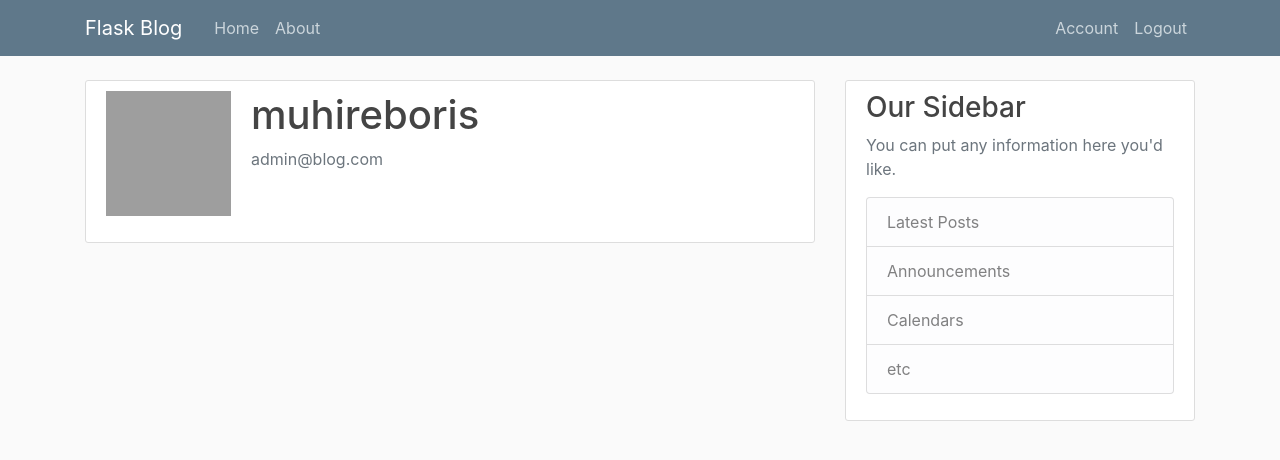
After one commit to bihire/flask_blog, a Flask app: page /account in a window 1280 px wide. The commit adds this page. Shown: the top 460 px of the page. Run offline with Flask 2, Linux system fonts and the light colour scheme; a user stored in the database is signed in; some libraries are stand-ins or nearby versions; grey boxes are pictures that could not be loaded.

Commit message:
authentication user

```diff
--- a/flask_blog/__init__.py
+++ b/flask_blog/__init__.py
@@ -1,6 +1,8 @@
 from flask import Flask
 from flask_sqlalchemy import SQLAlchemy
 from flask_bcrypt import Bcrypt
+from flask_login import LoginManager
+
 app = Flask(__name__)
 
 app.config['SECRET_KEY'] = '93d76c3d2188e4980071b1198473d790'
@@ -8,5 +10,8 @@
 
 bcrypt = Bcrypt(app)
 db = SQLAlchemy(app)
+login_manager = LoginManager(app)
+login_manager.login_view = 'login'
+login_manager.login_message_category = 'info'
 
 from flask_blog import routes
--- a/flask_blog/routes.py
+++ b/flask_blog/routes.py
@@ -1,7 +1,8 @@
-from flask import render_template, url_for, flash, redirect
+from flask import render_template, url_for, flash, redirect, request
 from flask_blog import app, db, bcrypt
 from flask_blog.forms import RegistrationForm, LoginForm
 from flask_blog.models import User, Post
+from flask_login import login_user, current_user, logout_user, login_required
 
 
 posts=[
@@ -32,13 +33,15 @@
 
 @app.route("/register", methods=['GET','POST'])
 def register():
+    if current_user.is_authenticated:
+        return redirect(url_for('home'))
     form = RegistrationForm()
     if form.validate_on_submit():
         hashed_password = bcrypt.generate_password_hash(form.password.data).decode('utf-8')
         user = User(
             username=form.username.data,
             email=form.email.data,
-            # image_file=form.image_file.data,
+            image_file=form.image_file.data,
             password=hashed_password
         )
         db.session.add(user)
@@ -50,11 +53,28 @@
 
 @app.route("/login", methods=['GET', 'POST'])
 def login():
+
+    if current_user.is_authenticated:
+        return redirect(url_for('home'))
     form = LoginForm()
     if form.validate_on_submit():
-        if form.email.data == 'admin@blog.com' and form.password.data == '123456789':
-            flash('you have been logged in!', 'success')
-            return redirect(url_for('home'))
+        user = User.query.filter_by(email=form.email.data).first()
+        if user and bcrypt.check_password_hash(user.password,form.password.data):
+            login_user(user, remember=form.remember.data)
+            next_page = request.args.get('next')
+            return redirect (next_page) if next_page else redirect(url_for('home'))
         else:
             flash('wrong email or password', 'danger')
     return render_template('login.html', title='Login', form=form)
+
+
+@app.route("/logout")
+def logout():
+    logout_user()
+    return redirect(url_for('home'))
+
+
+@app.route("/account")
+@login_required
+def account():
+    return render_template('account.html', title='My Account')
--- /dev/null
+++ b/flask_blog/templates/account.html
@@ -0,0 +1,12 @@
+{% extends "layout.html" %}
+{% block content %}
+    <div class="content-section">
+        <div class="media">
+            <img src="userimage.jpg" class="round-cicle account-img">
+            <div class="media-body">
+                <h2 class="account-heading">{{ current_user.username}}</h2>
+                <p class="text-secondary">{{ current_user.email}}</p>
+            </div>
+        </div>
+    </div>
+{% endblock content %}
--- a/flask_blog/templates/layout.html
+++ b/flask_blog/templates/layout.html
@@ -28,8 +28,13 @@
                     </div>
                     <!-- Navbar Right Side -->
                     <div class="navbar-nav">
-                        <a class="nav-item nav-link" href="/login">Login</a>
-                        <a class="nav-item nav-link" href="/register">Register</a>
+                        {% if current_user.is_authenticated %}
+                            <a class="nav-item nav-link" href="/account">Account</a>
+                            <a class="nav-item nav-link" href="/logout">Logout</a>
+                        {% else %}
+                            <a class="nav-item nav-link" href="/login">Login</a>
+                            <a class="nav-item nav-link" href="/register">Register</a>
+                        {% endif %}
                     </div>
                 </div>
             </div>
```
Also changed, not shown: flask_blog/models.py (+7 -2 lines), flask_blog/site.db, flask_blog/static/images/default-avatar.jpg (added).
